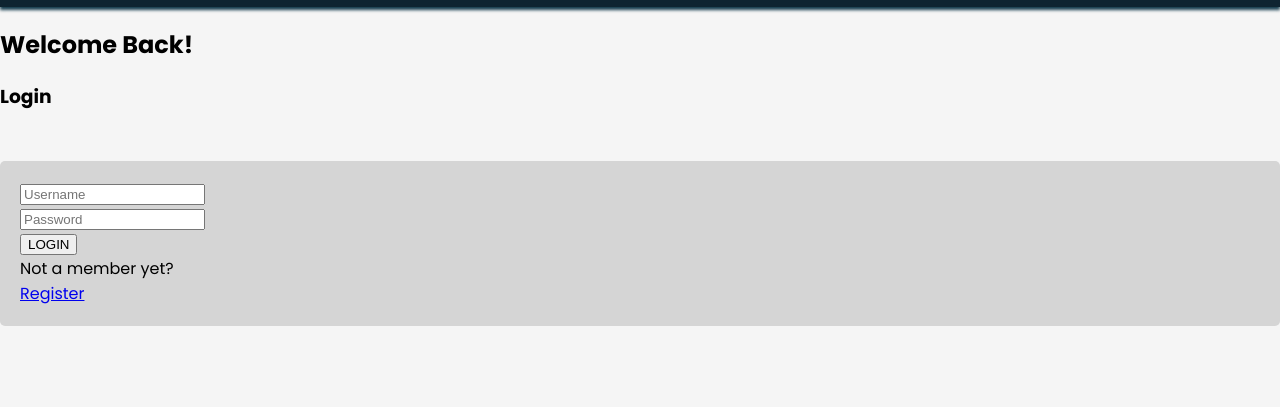
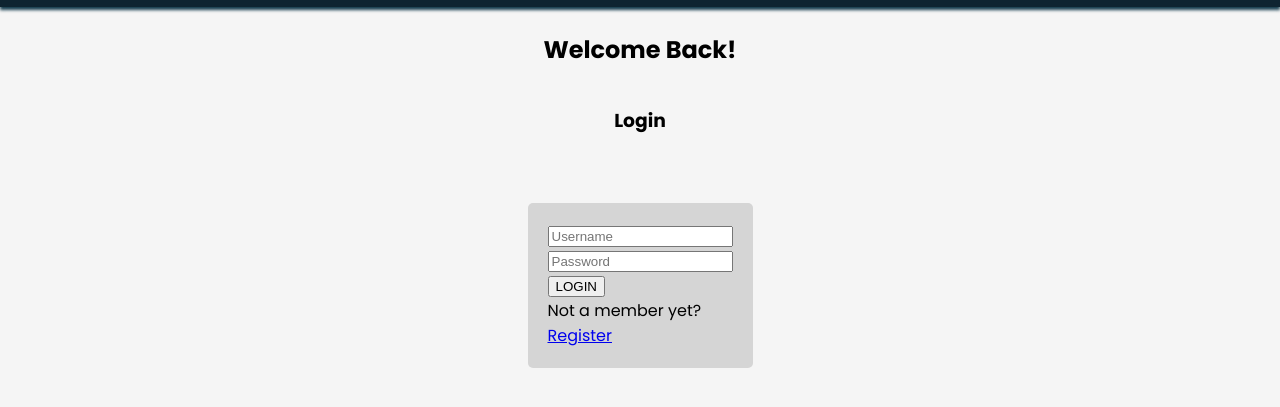
Before and after one commit to MrPruna/FS-StrangersThings, a React app: page /login in a window 1280 px wide. Shown: the part 67-474 px from the top of the page. Built offline with nearby package versions, Linux system fonts and the light colour scheme; a web font is replaced by a local one.

Commit message:
CSS Editsssssssssss

```diff
--- a/public/index.css
+++ b/public/index.css
@@ -88,3 +88,12 @@ h1 {
   align-items: center;
   margin-top: 50px;
 }
+
+.login-wrapper {
+    display: flex;
+    flex-direction: column;
+    align-items: center;
+    margin-top: 100px;
+    font-family: 'Poppins', sans-serif;
+    margin: 5px;
+}
```
